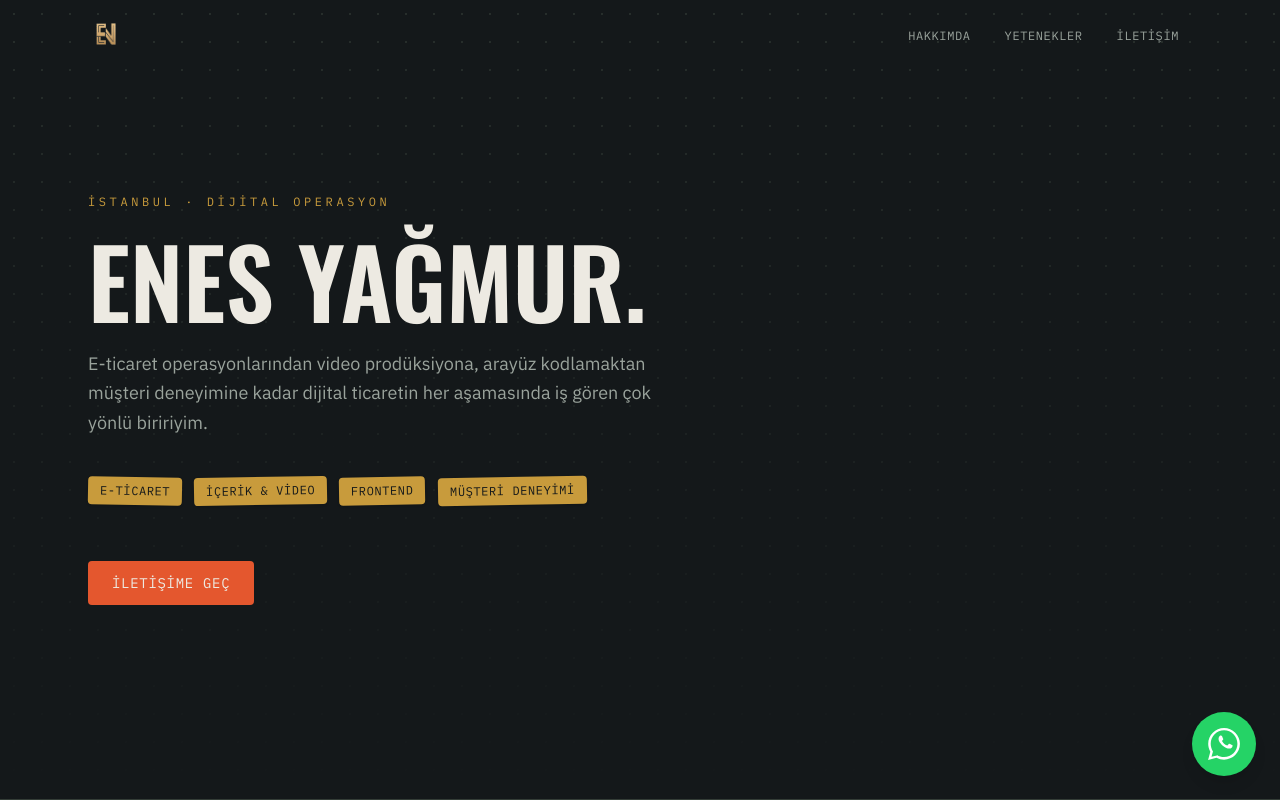
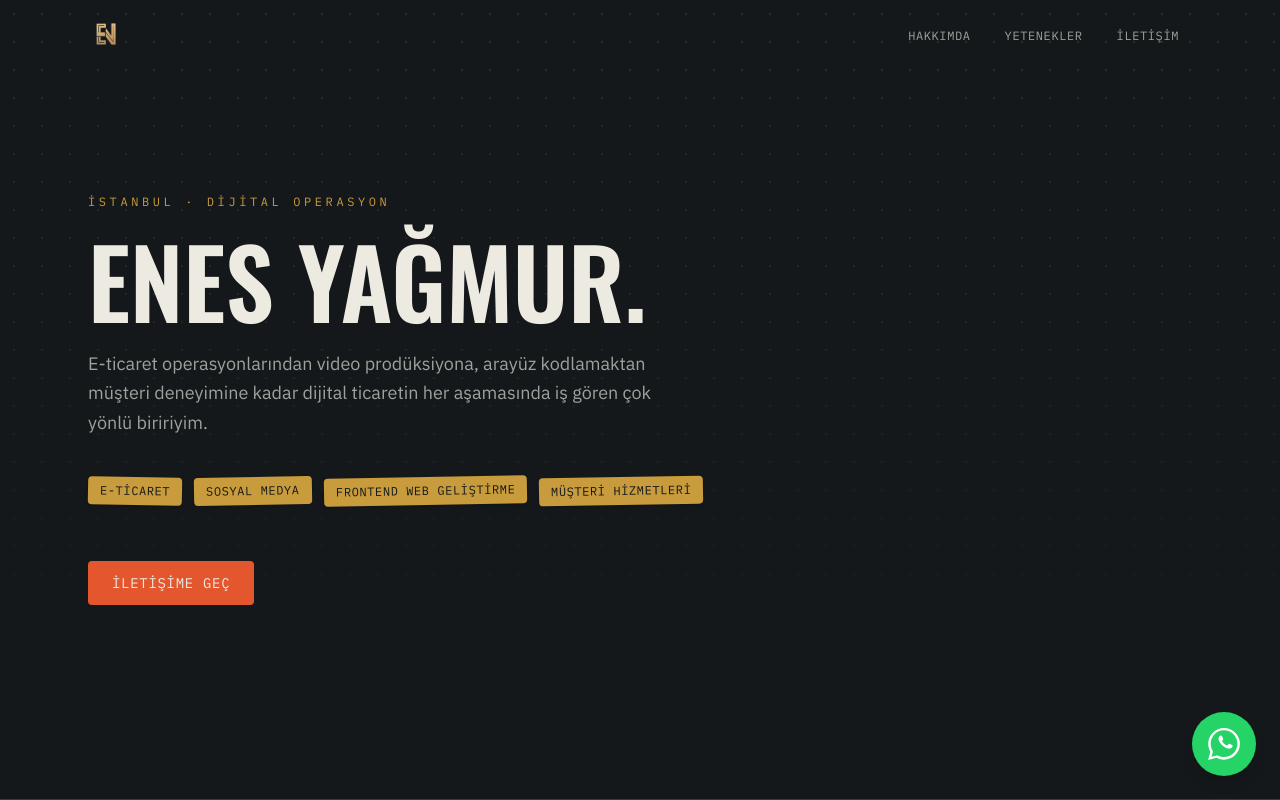
Before and after one commit to enesyagmur/enesyagmur.com, a React (Vite) app: page / in a window 1280 px wide. Shown: the top 800 px of the page. Built offline with nearby package versions, Linux system fonts and the light colour scheme.

Commit message:
hero bilgi güncelleme

```diff
--- a/src/components/Hero.jsx
+++ b/src/components/Hero.jsx
@@ -1,4 +1,9 @@
-const TAGS = ["E-TİCARET", "İÇERİK & VİDEO", "FRONTEND", "MÜŞTERİ DENEYİMİ"];
+const TAGS = [
+  "E-TİCARET",
+  "SOSYAL MEDYA",
+  "FRONTEND WEB GELİŞTİRME",
+  "MÜŞTERİ HİZMETLERİ",
+];
 
 export default function Hero() {
   return (
```
